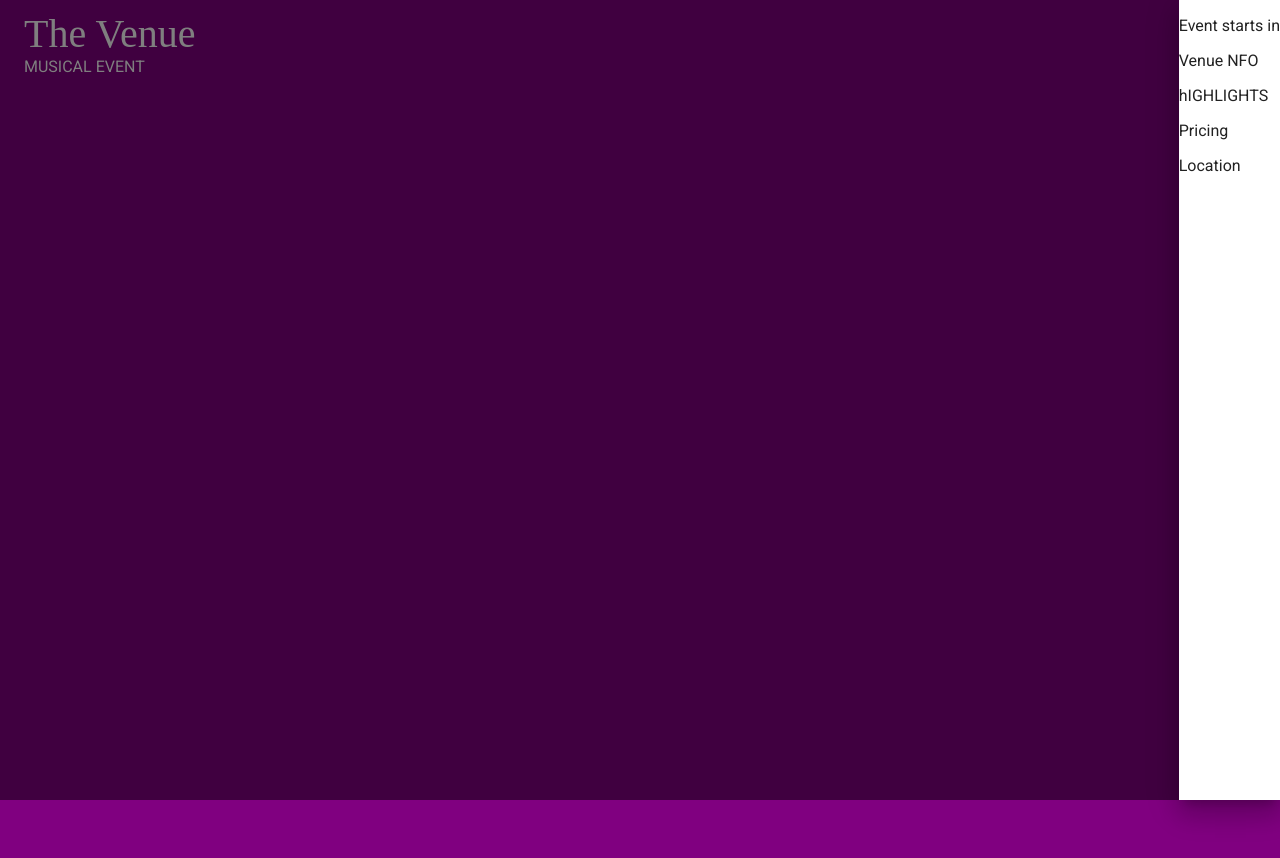
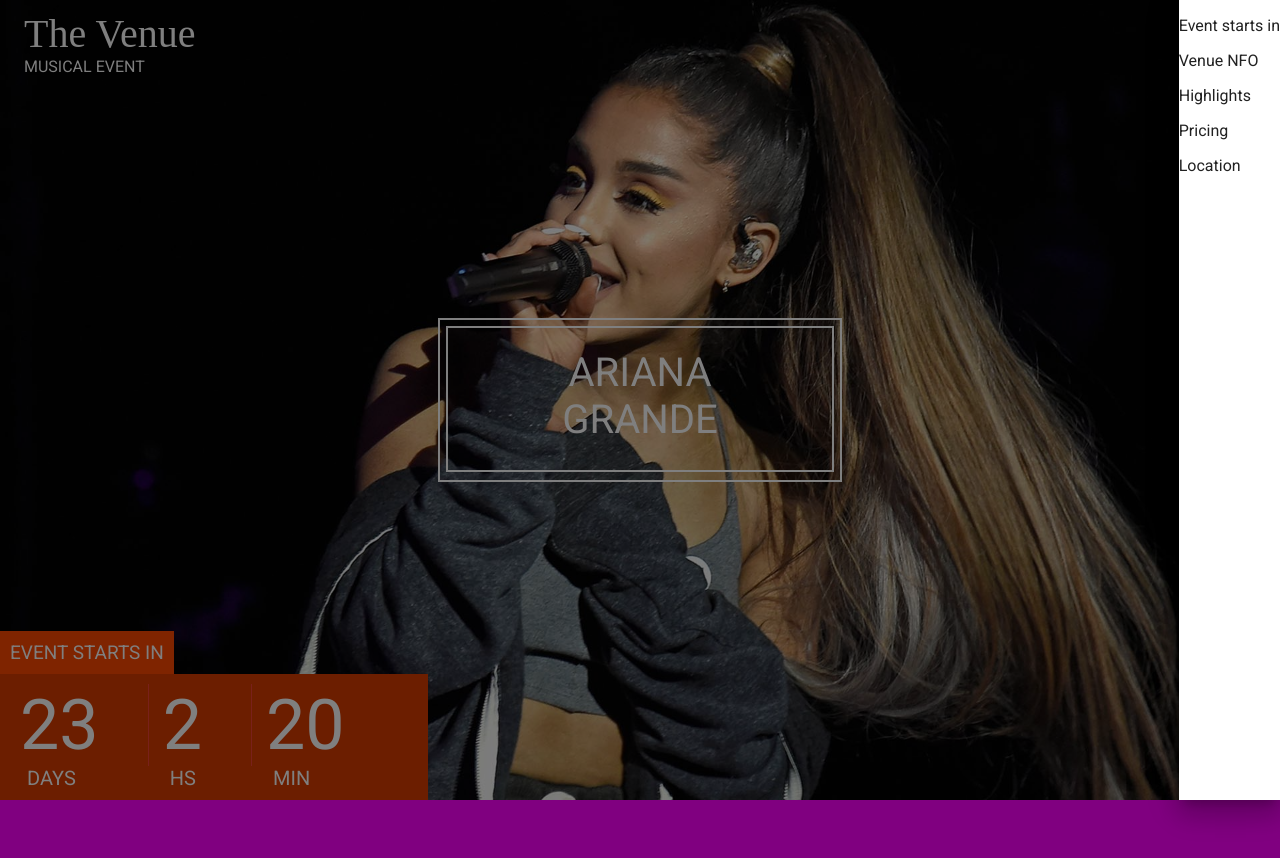
Before and after one commit to saron4/Music_Venue, a React (Create React App) app: page / in a window 1280 px wide. Both pictures are taken after a click on the button "Menu". Shown: the top 858 px of the page. Built offline with nearby package versions, Linux system fonts and the light colour scheme.

Commit message:
created slide show and static part of count down even

```diff
--- a/public/index.html
+++ b/public/index.html
@@ -35,5 +35,7 @@
     <!--react slider css-->
     <link rel="stylesheet" type="text/css" charset="UTF-8" href="https://cdnjs.cloudflare.com/ajax/libs/slick-carousel/1.6.0/slick.min.css" />
 <link rel="stylesheet" type="text/css" href="https://cdnjs.cloudflare.com/ajax/libs/slick-carousel/1.6.0/slick-theme.min.css" />
+
+    <!--react slick for slider show-->
   </body>
 </html>
--- a/src/App.js
+++ b/src/App.js
@@ -2,12 +2,14 @@
 import './resources/styles.css';
 
 import Header from './Components/header_footer/Header';
+import Featured from './Components/featured';
 
 class App extends Component{
   render() {
     return(
       <div className = "App" style={{ height: "1500px", background: 'purple'}}>
         <Header/>
+        <Featured/>
     </div>
     );
 
--- /dev/null
+++ b/src/Components/featured/Carrousel.js
@@ -0,0 +1,74 @@
+import React from 'react';
+import Slider from "react-slick";
+
+import slide_one from '../../resources/images/slide_one.jpg';
+import slide_two from '../../resources/images/slide_two.jpg';
+import slide_three from '../../resources/images/slide_three.jpg';
+
+
+const Carrousel = () => {
+
+    const settings = {
+        dots: false,
+        infinite: true,
+        autoplay: true,
+        speed: 500
+    }
+    return (
+        <div className = "carrousel_wrapper"
+             style={{
+                 height: `${window.innerHeight}px`,//the height of the component is the height of the window. this is vanilla js
+                 overflow: 'hidden'
+             }}
+
+        >
+
+            <Slider {...settings}>
+
+                <div>
+
+                    <div
+                        className="carrousel_image"
+                        style={{
+                            background: `url(${slide_one})`,
+                            height: `${window.innerHeight}px`
+                        }}
+
+                    >
+
+                    </div>
+                </div>
+
+                <div>
+                <div
+                        className="carrousel_image"
+                        style={{
+                            background: `url(${slide_two})`,
+                            height: `${window.innerHeight}px`
+                        }}
+
+                    >
+
+                    </div>
+                </div>
+
+                <div>
+                <div
+                        className="carrousel_image"
+                        style={{
+                            background: `url(${slide_three})`,
+                            height: `${window.innerHeight}px`
+                        }}
+
+                    >
+
+                    </div>
+                </div>
+
+            </Slider>
+
+        </div>
+    );
+};
+
+export default Carrousel;
--- /dev/null
+++ b/src/Components/featured/CountDown.js
@@ -0,0 +1,58 @@
+import React, { Component } from 'react';
+
+ class CountDown extends Component {
+
+    state = {
+
+    }
+
+  render() {
+    return (
+
+      <div className = "countdown_wrapper">
+          <div className = "countdown_top">
+              Event starts in
+          </div>
+
+          <div className = "countdown_bottom">
+              <div className = "countdown_item">
+                  <div className = "countdown_time">
+                        23
+                  </div>
+
+                    <div className ="countdown_tag">
+                        DAYS
+                   </div>
+
+                </div>
+
+                <div className = "countdown_item">
+                  <div className = "countdown_time">
+                        2
+                  </div>
+
+                    <div className ="countdown_tag">
+                        hs
+                   </div>
+
+                </div>
+
+                <div className = "countdown_item">
+                  <div className = "countdown_time">
+                        20
+                  </div>
+
+                    <div className ="countdown_tag">
+                        min
+                   </div>
+
+                </div>
+
+          </div>
+
+      </div>
+    );
+  }
+}
+
+export default CountDown;
--- /dev/null
+++ b/src/Components/featured/index.js
@@ -0,0 +1,24 @@
+import React from 'react';
+import Carrousel from './Carrousel';
+import CountDown from './CountDown';
+
+const Featured = () => {
+    return (
+        <div style = {{position: 'relative'}}>
+
+        <Carrousel/>
+
+            <div className = "artist_name">
+                <div className = "wrapper">
+                    Ariana Grande
+                </div>
+
+            </div>
+
+            <CountDown/>
+
+        </div>
+    );
+};
+
+export default Featured;
--- a/src/Components/header_footer/Header.js
+++ b/src/Components/header_footer/Header.js
@@ -63,7 +63,7 @@
 
                     <SideDrawer
                         open={this.state.drawerOpen}
-                        onClose={(value)=> this.toggleDrawer(true)}
+                        onClose={(value)=> this.toggleDrawer(value)}
                     />
 
                 </Toolbar>
--- a/src/Components/header_footer/SideDrawer.js
+++ b/src/Components/header_footer/SideDrawer.js
@@ -22,7 +22,7 @@
                     </ListItem>
 
                     <ListItem button onClick = {() => console.log('featured')}>
-                       hIGHLIGHTS
+                       Highlights
                     </ListItem>
 
                     <ListItem button onClick = {() => console.log('featured')}>
```
